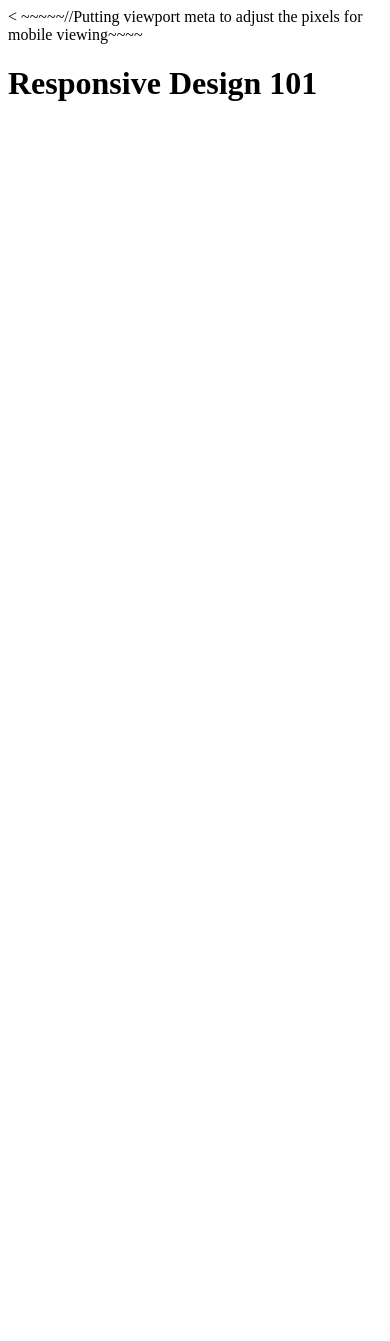
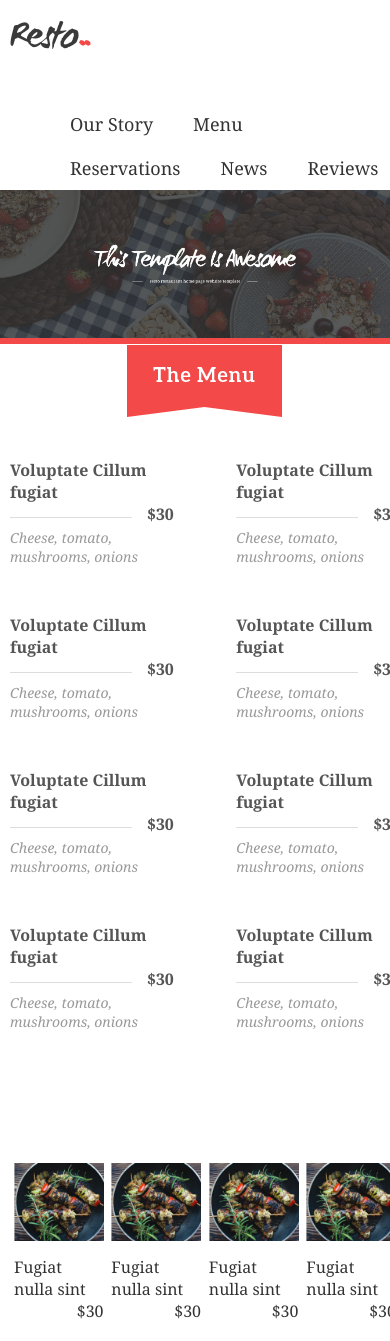
Before and after one commit to JimmyDeJesus/Code-A-Responsive-Design-Website-001, a plain HTML site: page index.html in a window 390 px wide. Shown: the top 1341 px of the page. Before the commit the page ends 844 px from the top, so only its background shows below. Drawn offline with Linux system fonts and the light colour scheme.

Commit message:
adding the essential Media Queries files. (index, images, style.css)

```diff
--- a/index.html
+++ b/index.html
@@ -1,15 +1,142 @@
-<<!DOCTYPE html>
-  <html lang="en" dir="ltr">
+<!DOCTYPE html>
 
-  <head>
-     ~~~~~//Putting viewport meta to adjust the pixels for mobile viewing~~~~
-    <meta name="viewport" content="width=device-width, initial-scale=1.0">
-    <meta charset="utf-8">
-    <title></title>
-  </head>
+<html>
 
-  <body>
-    <h1> Responsive Design 101 </h1>
-  </body>
+    <head>
+        <title>Resto</title>
+        <link href="style.css" type="text/css" rel="stylesheet">
+    </head>
 
-  </html>
+    <body>
+
+        <header>
+            <div class="wrapper">
+                <h1 class="logo">Resto</h1>
+                <nav>
+                    <h2>Main Navigation</h2>
+                    <ul>
+                        <li><a href="">Our Story</a></li>
+                        <li><a href="">Menu</a></li>
+                        <li><a href="">Reservations</a></li>
+                        <li><a href="">News</a></li>
+                        <li><a href="">Reviews</a></li>
+                    </ul>
+                </nav>
+            </div>
+        </header>
+
+        <!-- Start homepage content -->
+
+        <div id="main-banner">
+            <img src="images/banner.jpg" alt="Welcome to Resto">
+        </div>
+
+        <div class="wrapper">
+        <section id="home-menu">
+            <h2>Menu</h2>
+            <ul>
+                <li>
+                    <span class="dish">Voluptate Cillum fugiat</span>
+                    <span class="price">$30</span>
+                    <span class="description">Cheese, tomato, mushrooms, onions</span>
+                </li>
+                <li>
+                    <span class="dish">Voluptate Cillum fugiat</span>
+                    <span class="price">$30</span>
+                    <span class="description">Cheese, tomato, mushrooms, onions</span>
+                </li>
+                <li>
+                    <span class="dish">Voluptate Cillum fugiat</span>
+                    <span class="price">$30</span>
+                    <span class="description">Cheese, tomato, mushrooms, onions</span>
+                </li>
+                <li>
+                    <span class="dish">Voluptate Cillum fugiat</span>
+                    <span class="price">$30</span>
+                    <span class="description">Cheese, tomato, mushrooms, onions</span>
+                </li>
+                <li>
+                    <span class="dish">Voluptate Cillum fugiat</span>
+                    <span class="price">$30</span>
+                    <span class="description">Cheese, tomato, mushrooms, onions</span>
+                </li>
+                <li>
+                    <span class="dish">Voluptate Cillum fugiat</span>
+                    <span class="price">$30</span>
+                    <span class="description">Cheese, tomato, mushrooms, onions</span>
+                </li>
+                <li>
+                    <span class="dish">Voluptate Cillum fugiat</span>
+                    <span class="price">$30</span>
+                    <span class="description">Cheese, tomato, mushrooms, onions</span>
+                </li>
+                <li>
+                    <span class="dish">Voluptate Cillum fugiat</span>
+                    <span class="price">$30</span>
+                    <span class="description">Cheese, tomato, mushrooms, onions</span>
+                </li>
+            </ul>
+        </section>
+
+        <section id="featured">
+            <ul>
+                <li>
+                    <img src="images/thumb-1.jpg">
+                    <a href="">Fugiat nulla sint</a>
+                    <span>$30</span>
+                    <span class="rating"></span>
+                </li>
+                <li>
+                    <img src="images/thumb-1.jpg">
+                    <a href="">Fugiat nulla sint</a>
+                    <span>$30</span>
+                    <span class="rating"></span>
+                </li>
+                <li>
+                    <img src="images/thumb-1.jpg">
+                    <a href="">Fugiat nulla sint</a>
+                    <span>$30</span>
+                    <span class="rating"></span>
+                </li>
+                <li>
+                    <img src="images/thumb-1.jpg">
+                    <a href="">Fugiat nulla sint</a>
+                    <span>$30</span>
+                    <span class="rating"></span>
+                </li>
+            </ul>
+        </section>
+        </div>
+        <!-- End homepage content -->
+
+        <footer>
+            <div class="wrapper">
+                <ul>
+                    <li>New York Restaurant</li>
+                    <li>3926 Anmoore Road</li>
+                    <li>New York, NY 10014</li>
+                    <li>718-749-1714</li>
+                </ul>
+                <ul>
+                    <li>France Restaurant</li>
+                    <li>68, rue da le Couronne</li>
+                    <li>75002 PARIS</li>
+                    <li>02.94.23.69.56</li>
+                </ul>
+                <ul>
+                    <li><a href="">Blog</a></li>
+                    <li><a href="">Careers</a></li>
+                    <li><a href="">Privacy Policy</a></li>
+                    <li><a href="">Contact</a></li>
+                </ul>
+                <ul>
+                    <li><img src="images/white-logo.png" alt="logo"></li>
+                    <li>&copy; All rights reserved 2015</li>
+
+                </ul>
+            </div>
+        </footer>
+
+    </body>
+
+</html>
--- /dev/null
+++ b/style.css
@@ -0,0 +1,182 @@
+
+body{
+    font-family: Georgia;
+    margin: 0;
+}
+
+.wrapper{
+    width: 100%;
+    max-width: 1180px;
+    padding: 0 10px;
+    margin: 0 auto;
+}
+
+h1.logo{
+    background-image: url(images/logo.png);
+    background-repeat: no-repeat;
+    width: 100px;
+    text-indent: -10000px;
+    float: left;
+}
+
+header nav{
+    float: right;
+}
+
+header nav h2{
+    text-indent: -10000px;
+    height: 0;
+    margin: 0;
+}
+
+header nav li{
+    float: left;
+    list-style-type: none;
+    margin: 10px 20px;
+}
+
+header nav li a{
+    text-decoration: none;
+    color: #333;
+    font-size: 18px;
+}
+
+#main-banner, #main-banner img{
+    width: 100%;
+}
+
+#main-banner img{
+    border-bottom: 6px solid #f34949;
+}
+
+#home-menu h2{
+    background-image: url(images/menu-head.png);
+    background-repeat: no-repeat;
+    width: 156px;
+    height: 74px;
+    text-indent: -10000px;
+    margin: 0 auto;
+    position: relative;
+    top: -4px;
+}
+
+#home-menu ul{
+    padding: 0;
+    list-style-type: none;
+}
+
+#home-menu ul:after{
+    content: "";
+    clear: both;
+    display: block;
+}
+
+#home-menu li{
+    float: left;
+    width: 42%;
+    padding: 0;
+    margin: 20px 0 20px 8%;
+}
+
+#home-menu li:nth-child(odd){
+    margin: 20px 8% 20px 0;
+}
+
+.dish{
+    float: left;
+    color: #555;
+    font-weight: bold;
+    position: relative;
+    z-index: 1;
+    background: #fff;
+    padding-right: 15px;
+}
+
+.price{
+    float: right;
+    color: #555;
+    font-weight: bold;
+    position: relative;
+    z-index: 1;
+    background: #fff;
+    padding-left: 15px;
+}
+
+.description{
+    clear: both;
+    display: block;
+    color: #999;
+    font-style: italic;
+    font-size: 14px;
+    padding-top: 10px;
+    border-top: 1px solid #ddd;
+    position: relative;
+    top: -8px;
+}
+
+#featured{
+    margin-top: 100px;
+}
+
+#featured ul{
+    padding: 0;
+}
+
+#featured li{
+    float: left;
+    width: 23%;
+    margin: 1%;
+    list-style-type: none;
+}
+
+#featured li img{
+    width: 100%;
+    margin-bottom: 10px;
+}
+
+#featured li a{
+    color: #333;
+    text-decoration: none;
+    float: left;
+}
+
+#featured li span{
+    float: right;
+    color: #333;
+}
+
+#featured ul:after{
+    content: "";
+    display: block;
+    clear: both;
+}
+
+footer{
+    background: #3b3b3b;
+    margin-top: 100px;
+    padding: 30px 0;
+}
+
+footer:after{
+    content: "";
+    display: block;
+    clear: both;
+}
+
+footer ul{
+    float: left;
+    padding: 0;
+    list-style-type: none;
+    color: #eee;
+    width: 23%;
+    margin-right: 2%;
+}
+
+footer li{
+    margin: 10px 0;
+}
+
+footer a{
+    color: #eee;
+    text-decoration: none;
+}
```
Also changed, not shown: images/banner.jpg (added), images/logo.png (added), images/menu-head.png (added), images/star.png (added), images/thumb-1.jpg (added), images/thumb-2.jpg (added), images/thumb-3.jpg (added), images/thumb-4.jpg (added), images/white-logo.png (added).
